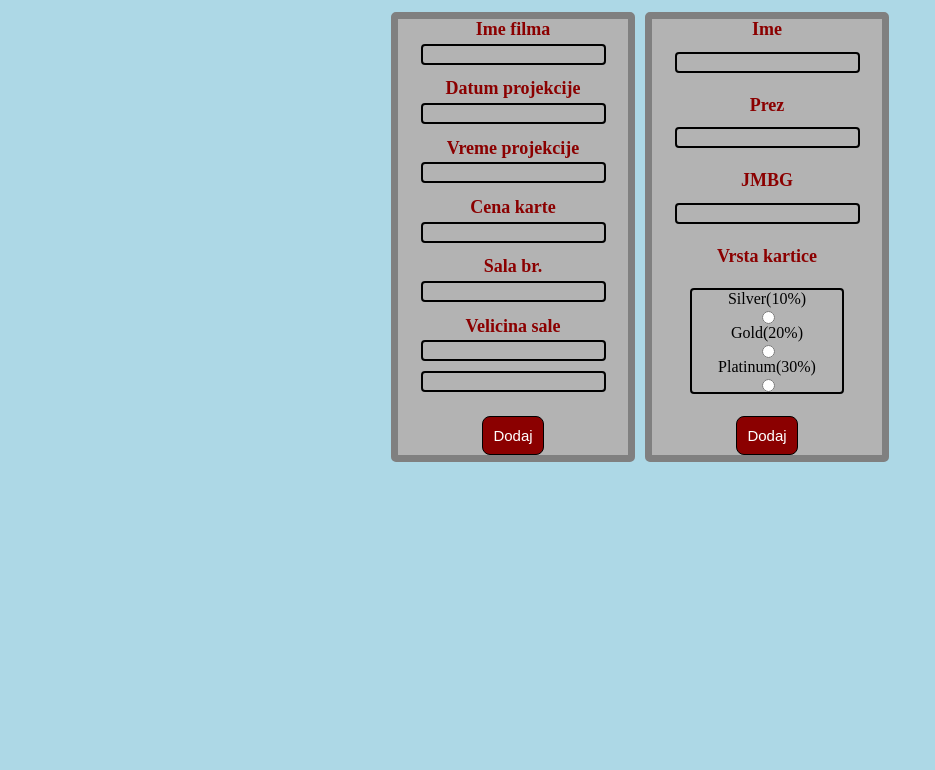
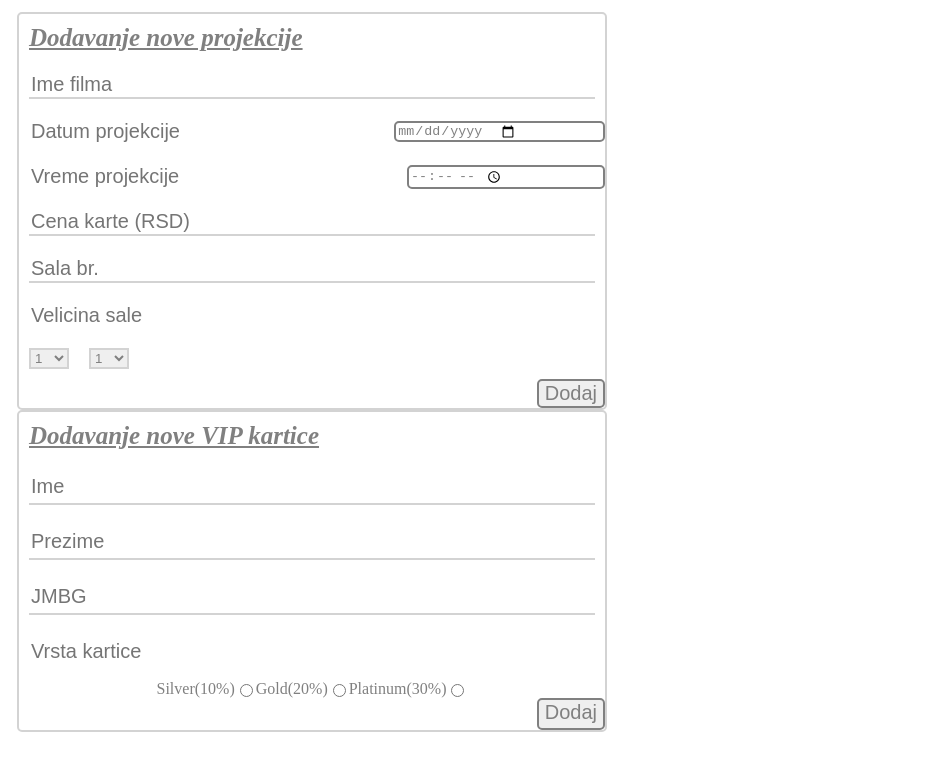
Before and after one commit to MarkoBudisa/Bioskop, a plain HTML site: page ProjekatBioskop/index.html in a window 1280 px wide. Shown: the whole page, without its empty margins (0-935 px from the left). Drawn offline with Linux system fonts and the light colour scheme.

Commit message:
Commit_15.12.

```diff
--- a/ProjekatBioskop/kartica.js
+++ b/ProjekatBioskop/kartica.js
@@ -19,18 +19,29 @@ export class kartica
         this.formaZaUnosNoveKartice=formaZaUnosNoveKartice;
         host.appendChild(formaZaUnosNoveKartice);
 
-        let elementiForme=["Ime","Prez","JMBG","Vrsta kartice"];
+        let labelaNaslov=document.createElement("h3");
+        labelaNaslov.innerHTML="Dodavanje nove VIP kartice";
+        labelaNaslov.className="labelaNaslov";
+        formaZaUnosNoveKartice.appendChild(labelaNaslov);
 
+        let elementiForme=["Ime","Prezime","JMBG","Vrsta kartice"];
+        let nizNizova=[];
         elementiForme.forEach(el=>{
-            let labela=document.createElement("label");
-            labela.innerHTML=el;
-            labela.className="labele";
-            formaZaUnosNoveKartice.appendChild(labela);
-            if(el!="Vrsta kartice"){
-                let input=document.createElement("input");
-                input.className="inputi";
+            let input=document.createElement("input");//input za elemente za projekciju
+                input.classList="inputi";
+                input.placeholder=el;
+                nizNizova.push(input);
                 formaZaUnosNoveKartice.appendChild(input);
-            }
+                if(el=="Vrsta kartice")
+                {
+                    input.classList="inputi inputi1";
+                    input.disabled=true;
+                    nizNizova.pop();
+                }
+                else if(el=="JMBG")
+                {
+                    input.type="number";
+                }
 
         });
         ////////
@@ -39,6 +50,7 @@ export class kartica
         let radioOpcije=["Silver(10%)","Gold(20%)","Platinum(30%)"];
         radioOpcije.forEach(el=>{
             let labelaRadio=document.createElement("label");
+            labelaRadio.className="labelaRadio";
             labelaRadio.innerHTML=el;
             radioButtons.appendChild(labelaRadio);
             let radioButton=document.createElement("input");
--- a/ProjekatBioskop/main.js
+++ b/ProjekatBioskop/main.js
@@ -20,6 +20,6 @@ formaZaKarticu.crtajUnosZaNovuKarticu(mainKontejner);
 
 document.body.appendChild(mainKontejner);
 
-let pomKont=document.createElement("div");
+/*let pomKont=document.createElement("div");
 pomKont.className="pomKont";
-document.body.appendChild(pomKont);
+document.body.appendChild(pomKont);*/
--- a/ProjekatBioskop/projekcija.js
+++ b/ProjekatBioskop/projekcija.js
@@ -14,42 +14,118 @@ export class projekcija{
         this.kontejner=formaZaUnosProjekcije;
         host.appendChild(formaZaUnosProjekcije);
 
-        let elementiForme=["Ime filma","Datum projekcije","Vreme projekcije","Cena karte","Sala br.","Velicina sale"];
+        let labelaNaslov=document.createElement("h3");
+        labelaNaslov.innerHTML="Dodavanje nove projekcije";
+        labelaNaslov.className="labelaNaslov";
+        formaZaUnosProjekcije.appendChild(labelaNaslov);
+
+        let elementiForme=["Ime filma","Datum projekcije","Vreme projekcije","Cena karte (RSD)","Sala br.","Velicina sale"];
+
+        let kontejnerDatum=document.createElement("div");
+        kontejnerDatum.className="kontejnerDatum";
+
+        let datum=document.createElement("input");
+        datum.className="datum";
+        datum.type="date";
+
+        ///////////////////////////////
+        let kontejnerVreme=document.createElement("div");
+        kontejnerVreme.className="kontejnerDatum";
+
+        let vreme=document.createElement("input");
+        vreme.className="datum";
+        vreme.type="time";
+        //////////////////////////////////
 
         let nizNizova=[];
         elementiForme.forEach((el)=>{
-            let labela=document.createElement("label");
+            /*let labela=document.createElement("label");
             labela.innerHTML=el;
             labela.className="labele"//klasa za labele za formu za projekcije
-            formaZaUnosProjekcije.appendChild(labela);
-            if(el!="Velicina sale")
-            {
+            formaZaUnosProjekcije.appendChild(labela);*/
+
+
                 let input=document.createElement("input");//input za elemente za projekciju
-                input.className="inputi";
-                input.required=true;
+                input.classList="inputi";
+                input.placeholder=el;
                 nizNizova.push(input);
                 formaZaUnosProjekcije.appendChild(input);
+                if(el=="Velicina sale" )
+                {
+                    input.classList="inputi inputi1";
+                    input.disabled=true;
+                    nizNizova.pop();
                 }
+                else if( el=="Datum projekcije")
+                {
+                    input.classList="inputi inputi1";
+                    input.disabled=true;
+                    kontejnerDatum.appendChild(input);
+                    kontejnerDatum.appendChild(datum);
+                    nizNizova.pop();
+                    nizNizova.push(datum);
+                    formaZaUnosProjekcije.appendChild(kontejnerDatum);
+                }
+                else if(el=="Vreme projekcije")
+                {
+                    input.classList="inputi inputi1";
+                    input.disabled=true;
+                    kontejnerVreme.appendChild(input);
+                    kontejnerVreme.appendChild(vreme);
+                    nizNizova.pop();
+                    nizNizova.push(vreme);
+                    formaZaUnosProjekcije.appendChild(kontejnerVreme);
+                }
+                else if(el=="Cena karte (RSD)")
+                {
+                    input.type="number";
+                }
+
+
         });
         /////////
         let velicine=document.createElement("div");//kontejner za velicine
 
         let inputX=document.createElement("input");
-        inputX.type="number";
+        /*inputX.type="number";
         inputX.required=true;
         inputX.classList="inputVelicina";
         nizNizova.push(inputX);
-        velicine.appendChild(inputX);
+        velicine.appendChild(inputX);*/
 
         let inputY=document.createElement("input");
-        inputY.type="number";
+        /*inputY.type="number";
         inputY.required=true;
         inputY.className="inputVelicina"
         nizNizova.push(inputY)
-        velicine.appendChild(inputY);
+        velicine.appendChild(inputY);*/
 
-        formaZaUnosProjekcije.appendChild(velicine);//dugme za dodavanje bioskopa
+        //formaZaUnosProjekcije.appendChild(velicine);//dugme za dodavanje bioskopa
         ////////
+
+        let kontejnerZaSelekcije=document.createElement("div");
+        kontejnerZaSelekcije.className="kontejnerZaSelekcije";
+        let select=document.createElement("select");
+        select.className="select";
+        for(let ss=1;ss<16;ss++)
+        {
+            let option=document.createElement("option");
+            option.value=ss;
+            option.text=ss;
+            select.appendChild(option);
+        }
+        let select1=document.createElement("select");
+        select1.className="select";
+        for(let ss=1;ss<16;ss++)
+        {
+            let option=document.createElement("option");
+            option.value=ss;
+            option.text=ss;
+            select1.appendChild(option);
+        }
+        kontejnerZaSelekcije.appendChild(select1);
+        kontejnerZaSelekcije.appendChild(select);
+        formaZaUnosProjekcije.appendChild(kontejnerZaSelekcije);
 
         let buttonDodaj=document.createElement("button");
         buttonDodaj.innerHTML="Dodaj";
@@ -57,7 +133,6 @@ export class projekcija{
 
         buttonDodaj.onclick=(ev)=>{
         let pomoocna=1;
-        let pomocna7=1;
             nizNizova.forEach(el=>{
 
                 if(el.value=="")
@@ -65,25 +140,14 @@ export class projekcija{
                     pomoocna=2;
                 }
             })
-            if(inputX.value < 1 || inputX.value > 15 || inputY.value < 1 || inputY.value > 15)
-                {
-
-                    pomocna7=2;
-                }
             if(pomoocna==1)  {
-            if(pomocna7==1)
-            {
-                this.sala=new sala(nizNizova[0].value,nizNizova[1].value,nizNizova[2].value,nizNizova[3].value,nizNizova[4].value,nizNizova[5].value,nizNizova[6].value);
+            this.sala=new sala(nizNizova[0].value,nizNizova[1].value,nizNizova[2].value,nizNizova[3].value,nizNizova[4].value,select.value,select1.value);
             this.sale.push(sala);
             this.sala.crtajSalu(document.body);
             nizNizova.forEach(el=>{
                 el.value="";
              })
-            }
-            else
-                {
-                    alert("Neregularna vrednost za velicinu sale");
-                }
+
 
             }
             else
@@ -91,6 +155,7 @@ export class projekcija{
                 alert("Niste uneli sve podatke");
             }
             }
+
         formaZaUnosProjekcije.appendChild(buttonDodaj);
 
     }
--- a/ProjekatBioskop/style.css
+++ b/ProjekatBioskop/style.css
@@ -14,41 +14,44 @@
 .kontejner/*kontejner za karticu i projekciju*/
 {
     display: flex;
-    flex-direction: row;
-    justify-content: center;
-    align-items: stretch;
-    flex-grow: 1;
-    height: 450px;
-    flex-basis: 720px;
+    flex-direction: column;
+    justify-content: flex-start;
+    flex-grow: 0;
+    height: 720px;
+    flex-basis: 600px;
     margin: 4px;
 
+}
+.labelaNaslov
+{
+    display: flex;
+    margin: 10px;
+    color: gray;
+    font-style: oblique;
+    font-size: 25px;
+    text-decoration: underline;
 }
 .forme/*za karticu i za projekciju*/
 {
     display: flex;
     flex-grow: 0;
     flex-direction: column;
-    align-items: center;
-    justify-content: space-between;
-    flex-basis: 230px;
-    border: 7px solid gray;
+    flex-basis: 520px;
+    border: 2px solid lightgray;
     border-radius: 5px;
     margin-left: 5px;
     margin-right: 5px;
-    background-color:rgb(179, 179, 179);
+    background-color:white;
 
 }
 
 .radioButtonsClass/*radio buttons za karticu*/
 {
     display: flex;
-    flex-direction: column;
-    align-items: center;
-    justify-content: space-between;
-    margin-top: 10px;
-    border: 2px solid black;
-    border-radius: 4px;
-    width: 149.6px;
+    align-self: center;
+    flex-direction: row;
+    justify-content: space-around;
+    margin-top: 2px;
 }
 .inputVelicina/*inputi za velicinu sale kod projekcije*/
 {
@@ -64,38 +67,81 @@
 .btnDodaj/*stil za dugmad*/
 {
     display: flex;
-    margin-top: 10px;
-    margin-bottom: 0px;
-    border: 1px solid black;
-    background-color: darkred;
-    color: white;
+    flex-grow: 0;
+    flex-basis: 10%;
+    align-self: flex-end;
+    color: gray;
+    border: 2px solid gray;
+    border-radius: 5px;
     text-align: center;
-    font-size: 15px;
-    padding: 10px;
-    border-radius: 8px;
+    font-size: 20px;
 }
 .labele/*labele kod kartice i projekcije*/
 {
-    font-weight: bolder;
-    font-size: large;
-    color:darkred;
-    margin-bottom: 0px;
+    margin: 10px;
+    font-size: 23px;
+    color: grey;
+    opacity: 2;
 }
 .inputi/*inputi kod kartice i projekcije*/
 {
-    background-color: rgb(179, 179, 179);
-    border: 2px solid black;
-    border-radius: 4px;
-    margin-bottom: 10px;
-    text-align: center;
+    display: flex;
+    background-color:white;
+    border: 0px;
+    border-bottom: 2px solid lightgrey;
+    margin: 10px;
+    text-align: start;
+    outline: none;
+    flex-grow: 1;
+    font-size: 20px;
+
+}
+.kontejnerZaSelekcije
+{
+    display: flex;
+    flex-direction: row;
+}
+.inputi1
+{
+    border: 0ch;
+
+}
+.labelaRadio
+{
+    color: gray;
+}
+
+.datum{
+    display: flex;
+    align-self: center;
+    flex-grow: 1;
+    border: 2px solid gray;
+    border-radius: 5px;
+    color: grey;
+}
+.select
+{
+    display: flex;
+    flex-grow: 0;
+    flex-basis: 40px;
+    width: 50px;
+    border: 2px solid lightgray;
+    color: gray;
+    margin: 10px;
+}
+.kontejnerDatum
+{
+    display: flex;
+    flex-direction: row;
+    align-items: flex-start;
 }
 body/*body stil*/
 {
     display: flex;
     flex-direction: row;
     justify-content: space-between;
-    background-color: lightblue;
     flex-wrap: wrap;
+    padding: 0%;
 }
 .red/*red u bioskopskoj sali*/
 {
```
Lines whose indentation alone changed are shown as unchanged.
